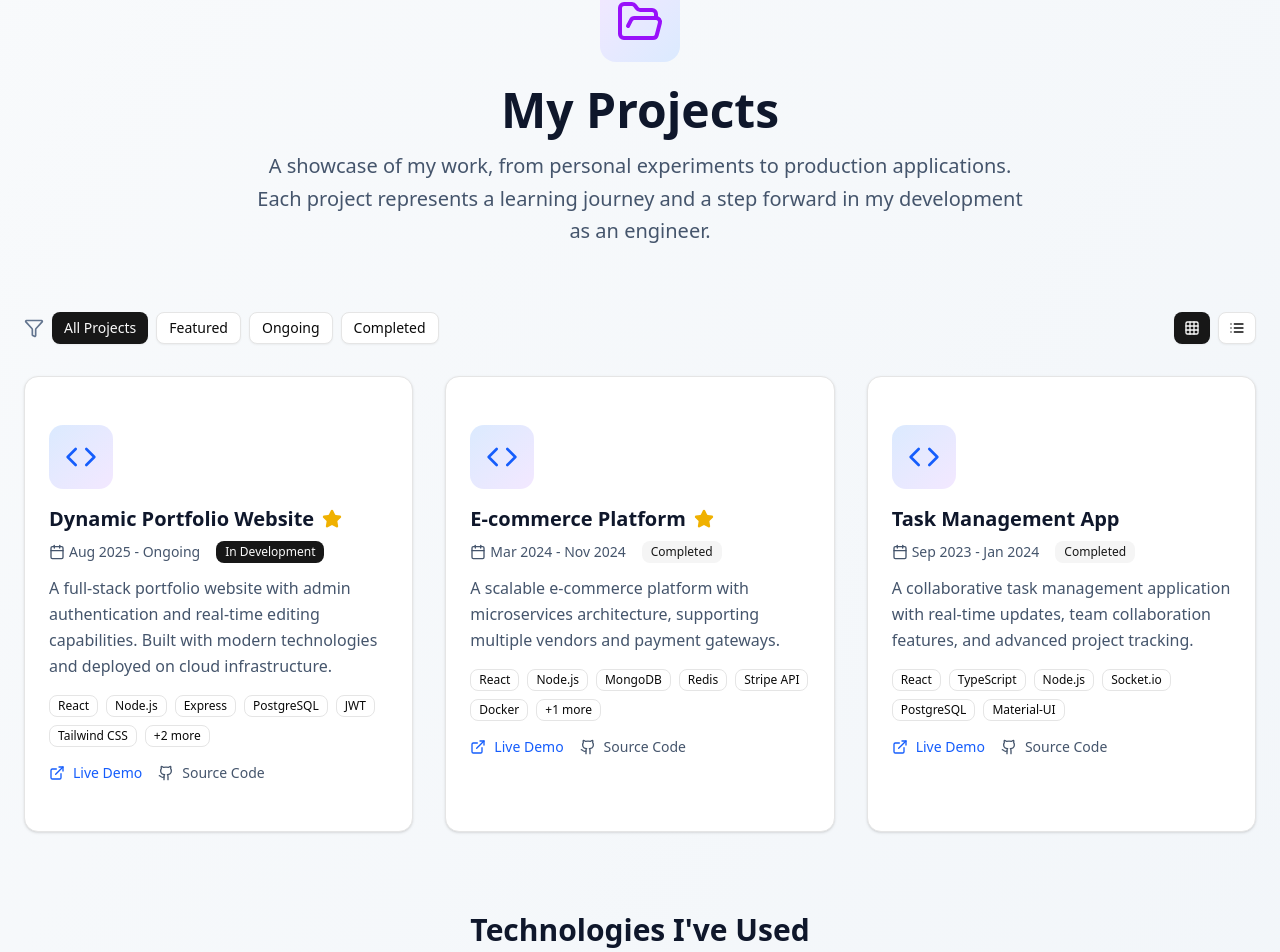
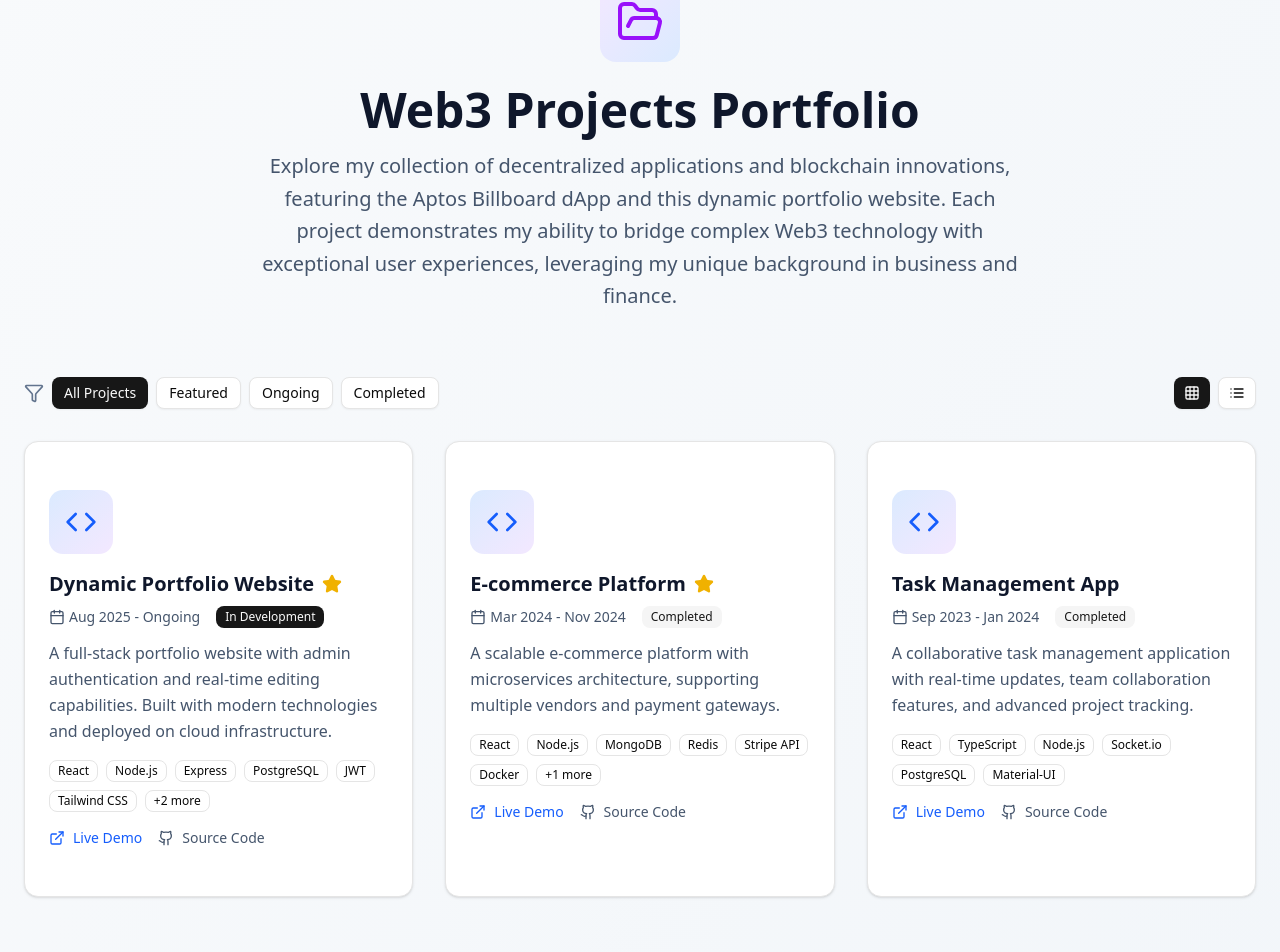
Before and after one commit to SteLe13/My-Portfolio, a React (Vite) app: page /projects in a window 1280 px wide. Shown: the part 143-1095 px from the top of the page. Built offline with nearby package versions, Linux system fonts and the light colour scheme.

Commit message:
Revise ProjectsPage content for Web3 emphasis

```diff
--- a/src/components/pages/ProjectsPage.jsx
+++ b/src/components/pages/ProjectsPage.jsx
@@ -155,12 +155,13 @@ const ProjectsPage = () => {
               <FolderOpen className="w-12 h-12 text-purple-600" />
             </div>
           </div>
-          <h1 className="text-4xl lg:text-5xl font-bold text-slate-900 mb-4">
-            My Projects
+                    <h1 className="text-4xl lg:text-5xl font-bold text-slate-900 mb-4">
+            Web3 Projects Portfolio
           </h1>
           <p className="text-xl text-slate-600 max-w-3xl mx-auto leading-relaxed">
-            A showcase of my work, from personal experiments to production applications.
-            Each project represents a learning journey and a step forward in my development as an engineer.
+            Explore my collection of decentralized applications and blockchain innovations, featuring the Aptos Billboard dApp
+            and this dynamic portfolio website. Each project demonstrates my ability to bridge complex Web3 technology
+            with exceptional user experiences, leveraging my unique background in business and finance.
           </p>
         </div>
 
@@ -230,7 +231,7 @@ const ProjectsPage = () => {
 
         {/* Technology Cloud */}
         <div className="mt-20 text-center">
-          <h2 className="text-3xl font-bold text-slate-900 mb-8">Technologies I've Used</h2>
+          <h2 className="text-3xl font-bold text-slate-900 mb-8">Web3 & Development Technologies</h2>
           <div className="flex flex-wrap justify-center gap-3 max-w-4xl mx-auto">
             {allTechnologies.map((tech, index) => (
               <Badge key={index} variant="secondary" className="text-sm py-2 px-4">
```
